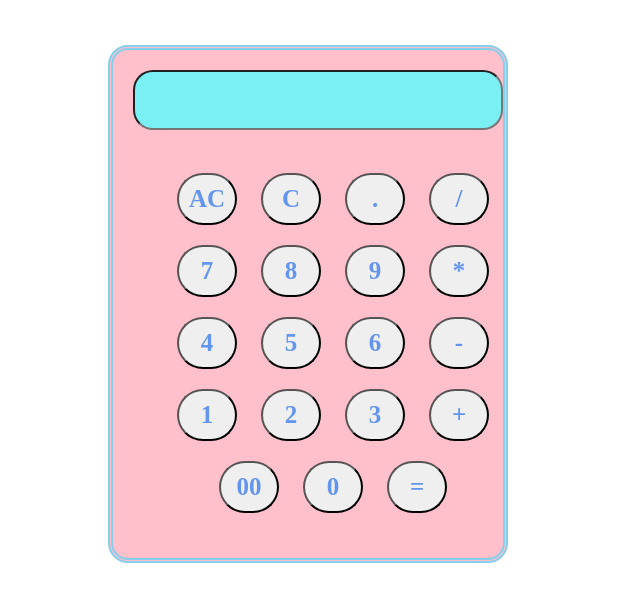
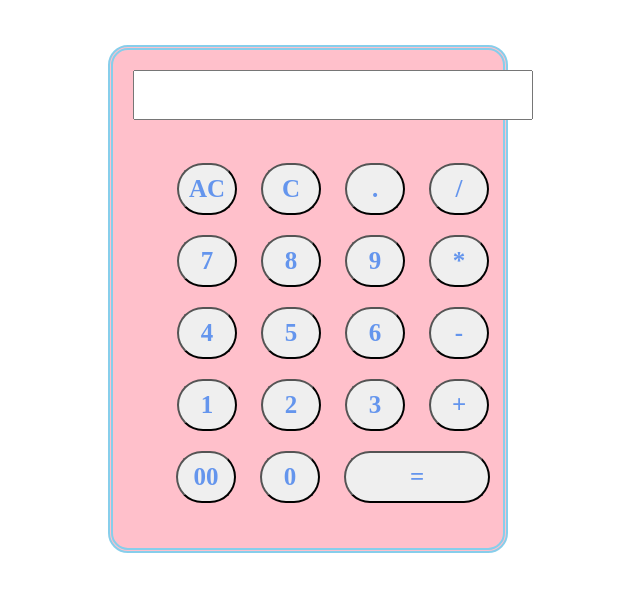
Before and after one commit to Manasa-098/Assignment-3, a plain HTML site: page index.html in a window 1280 px wide. Shown: the whole page, without its empty margins (377-1017 px from the left). Drawn offline with Linux system fonts and the light colour scheme.

Commit message:
Update style.css

```diff
--- a/style.css
+++ b/style.css
@@ -19,7 +19,7 @@
 
 }
 
-input[type=button] {
+.button {
     width: 60px;
     padding: 10px;
     font-size: 25px;
@@ -29,7 +29,7 @@ input[type=button] {
     color: cornflowerblue;
 }
 
-input[type=text] {
+.display{
     width: 100%;
     padding: 20px;
     font-size: 20px;
@@ -46,7 +46,7 @@ input[type=text] {
 }
 
 .equal {
-    width: 200px;
+    width: 146px;
     padding: 10px;
     font-size: 25px;
     font-weight: bolder;
```
